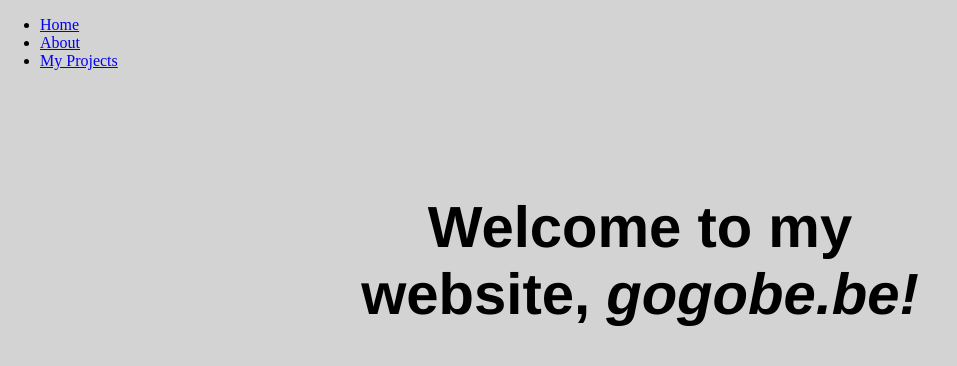
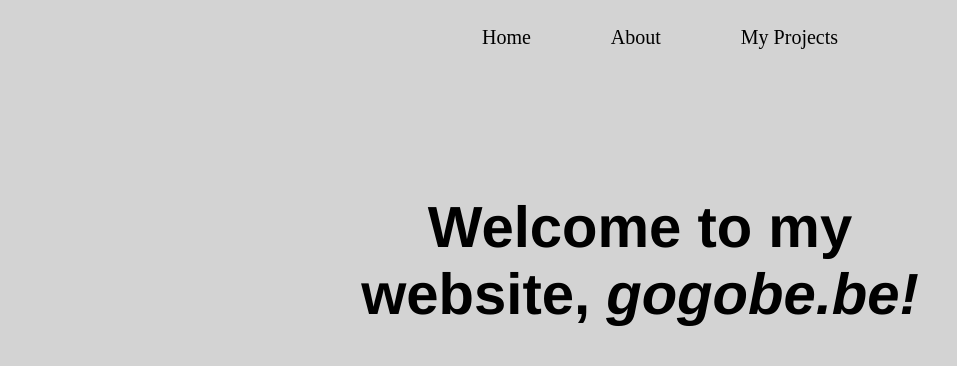
Before and after one commit to Joe-Downs/websites, a PHP site: page / in a window 1280 px wide. Shown: the top 366 px of the page, without its empty margins (0-957 px from the left). Run offline with PHP 8.4, Linux system fonts and the light colour scheme; style sheets or scripts are compiled from the project's sources.

Commit message:
stylesheet.scss: add necessary styles to pretty up the navbar
Styles for the navbar itself, the list within it, and the links
in that list.

```diff
--- a/stylesheet.scss
+++ b/stylesheet.scss
@@ -20,6 +20,33 @@ $h1-size: 58px;
     position: absolute;
     height: 100%;
     width: 100%
+}
+
+.navbar{
+    position: absolute;
+    width: fit-content;
+    height: fit-content;
+    float: left;
+    left: 50%;
+    transform: translate(-50%, 0%);
+}
+
+.navbar li{
+    float: left;
+    padding: 10px 20px;
+    list-style-type: none;
+}
+
+.navbar li a{
+    padding: 10px 20px;
+    color: #000000;
+    text-decoration: none;
+    font-size: 20px;
+}
+
+.navbar li a:hover{
+    background-color: #000000;
+    color: #FFFFFF;
 }
 
 body{
```
